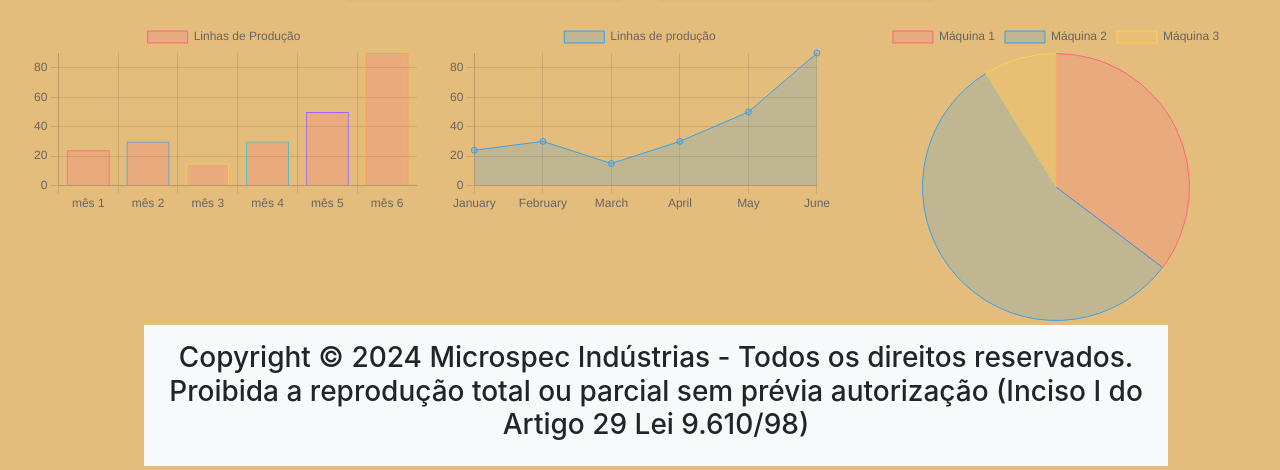
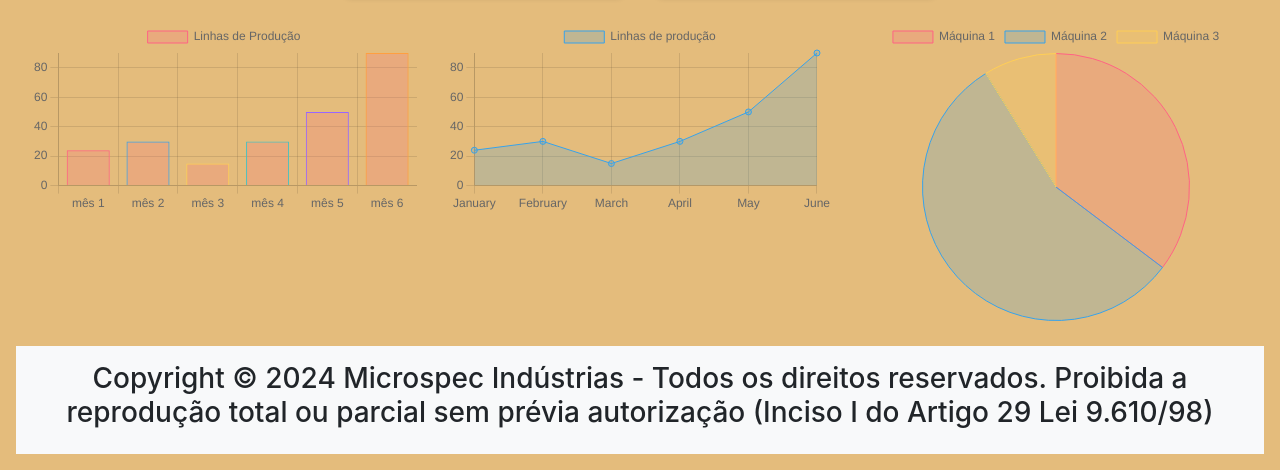
Before and after one commit to Jackvs720v/-somativaWeb, a plain HTML site: page dashboard.html in a window 1280 px wide. Shown: the part 334-804 px from the top of the page. Drawn offline with nearby package versions, Linux system fonts and the light colour scheme.

Commit message:
Update dashboard.css

```diff
--- a/dashboard.css
+++ b/dashboard.css
@@ -140,14 +140,6 @@ a {
 }
 
 .footer {
-    display: flex;
-    justify-content: center;
-    align-items: flex-end;
-    position: fixed;
-    background-color: antiquewhite;
-    bottom: 0;
-    width: 80%;
-    text-align: center;
-    transition: transform 0.3s;
-    margin-left: 10%;
+    background-color: #e4bc7c;
+    text-align: center;
 }
```
